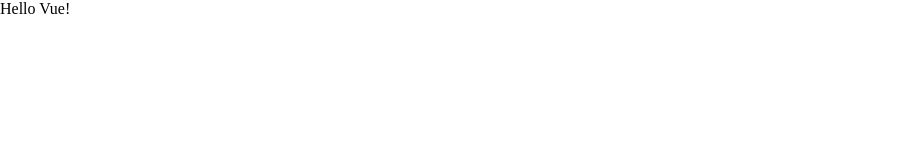
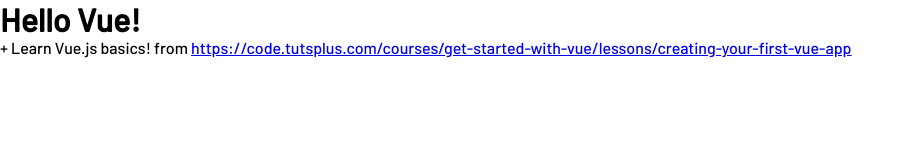
Before and after one commit to kamilMalinowski/mlu-game, a plain HTML site: page index.html in a window 1280 px wide. Shown: the whole page, without its empty margins (0-914 px from the left). Drawn offline with nearby package versions, Linux system fonts and the light colour scheme.

Commit message:
initiate the first task

```diff
--- a/index.html
+++ b/index.html
@@ -7,19 +7,29 @@
     <link rel="stylesheet" href="style.css">
     <title>MLU Game | Home</title>
   </head>
-  <body>
+  <body class="body">
     <script src="https://unpkg.com/vue@3"></script>
 
-    <div id="app">{{ message }}</div>
+    <div id="app">
+        <h1>{{ message }}</h1>
+        <ul>
+            <li>{{ memo_1 }}
+                <a href="{{ link_1 }}">{{ link_1 }}</a>
+            </li>
+        </ul>
+    </div>
 
     <script>
       Vue.createApp({
         data() {
           return {
             message: 'Hello Vue!',
+            memo_1: '+ Learn Vue.js basics! from',
+            link_1: 'https://code.tutsplus.com/courses/get-started-with-vue/lessons/creating-your-first-vue-app'
           }
         },
       }).mount('#app')
     </script>
+
   </body>
 </html>
```
